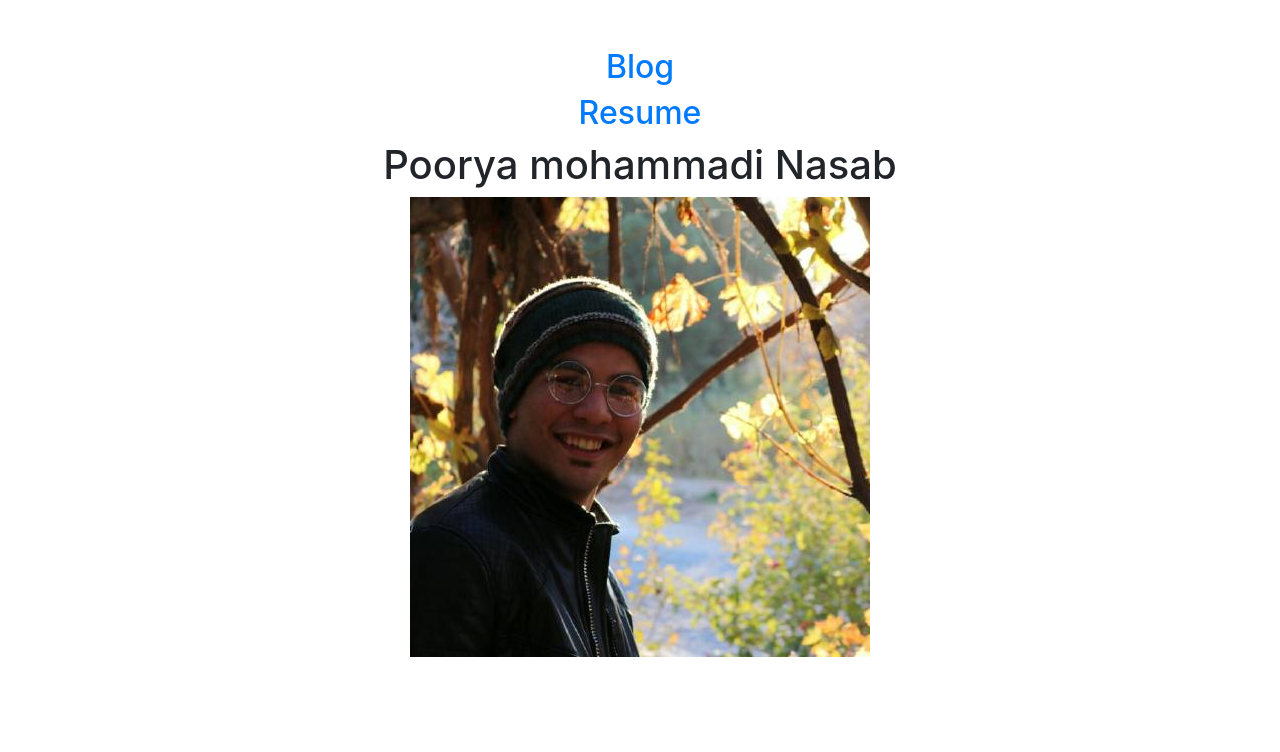
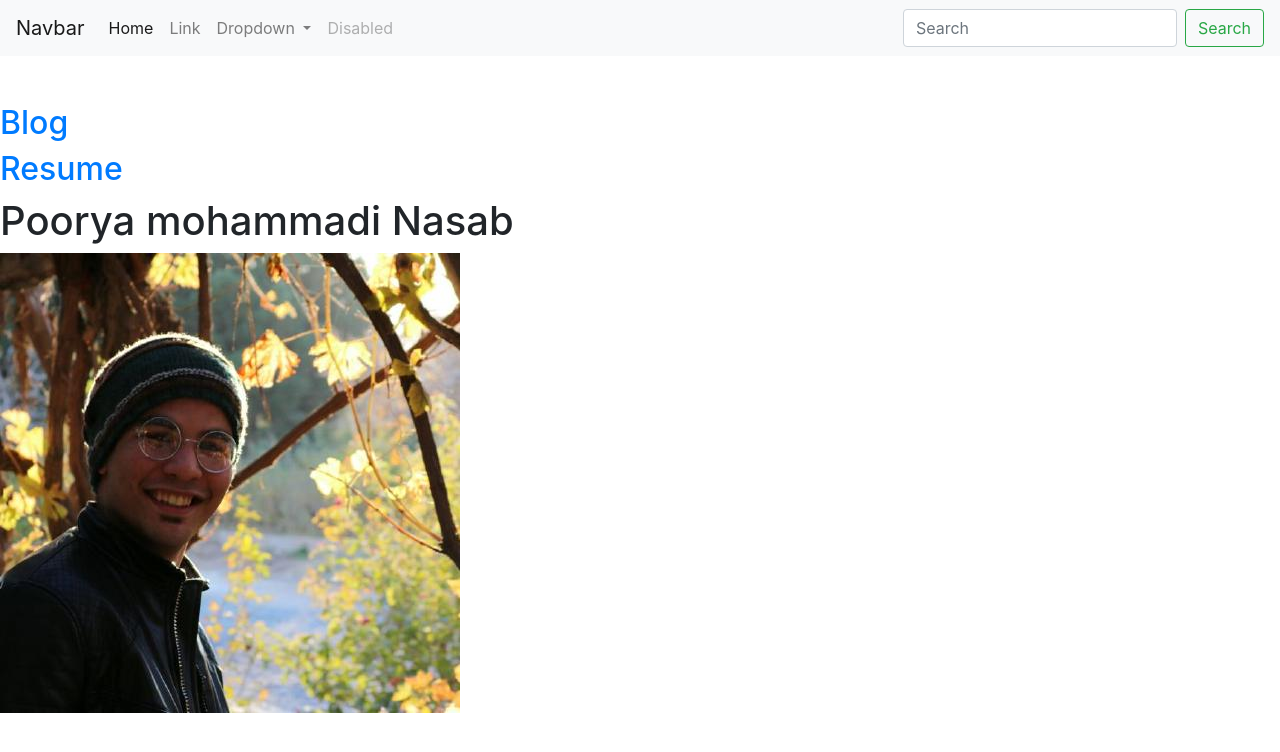
Before and after one commit to Pooryamn/Django_Portfolio, a Django app: page / in a window 1280 px wide. Shown: the top 752 px of the page. Run offline with Django 3.2, Linux system fonts and the light colour scheme; data that the repository does not hold is empty; some libraries are stand-ins or nearby versions.

Commit message:
add new bootstrap style for site

```diff
--- a/portfolio/templates/portfolio/home.html
+++ b/portfolio/templates/portfolio/home.html
@@ -1,8 +1,56 @@
-<link rel="stylesheet" href="https://stackpath.bootstrapcdn.com/bootstrap/4.4.1/css/bootstrap.min.css" integrity="sha384-Vkoo8x4CGsO3+Hhxv8T/Q5PaXtkKtu6ug5TOeNV6gBiFeWPGFN9MuhOf23Q9Ifjh" crossorigin="anonymous">
+<!doctype html>
+<html lang="en">
+  <head>
+    <!-- Required meta tags -->
+    <meta charset="utf-8">
+    <meta name="viewport" content="width=device-width, initial-scale=1, shrink-to-fit=no">
 
-{% load static %}
+    <!-- Bootstrap CSS -->
+    <link rel="stylesheet" href="https://stackpath.bootstrapcdn.com/bootstrap/4.5.0/css/bootstrap.min.css" integrity="sha384-9aIt2nRpC12Uk9gS9baDl411NQApFmC26EwAOH8WgZl5MYYxFfc+NcPb1dKGj7Sk" crossorigin="anonymous">
 
-<div class="container text-center">
+    <title>Hello, world!</title>
+  </head>
+  <body>
+
+    <nav class="navbar navbar-expand-lg navbar-light bg-light">
+  <a class="navbar-brand" href="#">Navbar</a>
+  <button class="navbar-toggler" type="button" data-toggle="collapse" data-target="#navbarSupportedContent" aria-controls="navbarSupportedContent" aria-expanded="false" aria-label="Toggle navigation">
+    <span class="navbar-toggler-icon"></span>
+  </button>
+
+  <div class="collapse navbar-collapse" id="navbarSupportedContent">
+    <ul class="navbar-nav mr-auto">
+      <li class="nav-item active">
+        <a class="nav-link" href="#">Home <span class="sr-only">(current)</span></a>
+      </li>
+      <li class="nav-item">
+        <a class="nav-link" href="#">Link</a>
+      </li>
+      <li class="nav-item dropdown">
+        <a class="nav-link dropdown-toggle" href="#" id="navbarDropdown" role="button" data-toggle="dropdown" aria-haspopup="true" aria-expanded="false">
+          Dropdown
+        </a>
+        <div class="dropdown-menu" aria-labelledby="navbarDropdown">
+          <a class="dropdown-item" href="#">Action</a>
+          <a class="dropdown-item" href="#">Another action</a>
+          <div class="dropdown-divider"></div>
+          <a class="dropdown-item" href="#">Something else here</a>
+        </div>
+      </li>
+      <li class="nav-item">
+        <a class="nav-link disabled" href="#">Disabled</a>
+      </li>
+    </ul>
+    <form class="form-inline my-2 my-lg-0">
+      <input class="form-control mr-sm-2" type="search" placeholder="Search" aria-label="Search">
+      <button class="btn btn-outline-success my-2 my-sm-0" type="submit">Search</button>
+    </form>
+  </div>
+</nav>
+
+
+    {% load static %}
+
     <br>
     <br>
     <a href="{% url 'blog'%}"><h2>Blog</h2></a>
@@ -30,4 +78,12 @@
         <br>
 
     {% endfor %}
-</div>
+
+
+    <!-- Optional JavaScript -->
+    <!-- jQuery first, then Popper.js, then Bootstrap JS -->
+    <script src="https://code.jquery.com/jquery-3.5.1.slim.min.js" integrity="sha384-DfXdz2htPH0lsSSs5nCTpuj/zy4C+OGpamoFVy38MVBnE+IbbVYUew+OrCXaRkfj" crossorigin="anonymous"></script>
+    <script src="https://cdn.jsdelivr.net/npm/popper.js@1.16.0/dist/umd/popper.min.js" integrity="sha384-Q6E9RHvbIyZFJoft+2mJbHaEWldlvI9IOYy5n3zV9zzTtmI3UksdQRVvoxMfooAo" crossorigin="anonymous"></script>
+    <script src="https://stackpath.bootstrapcdn.com/bootstrap/4.5.0/js/bootstrap.min.js" integrity="sha384-OgVRvuATP1z7JjHLkuOU7Xw704+h835Lr+6QL9UvYjZE3Ipu6Tp75j7Bh/kR0JKI" crossorigin="anonymous"></script>
+  </body>
+</html>
```
